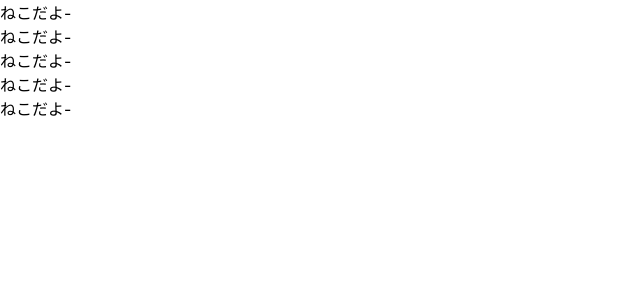
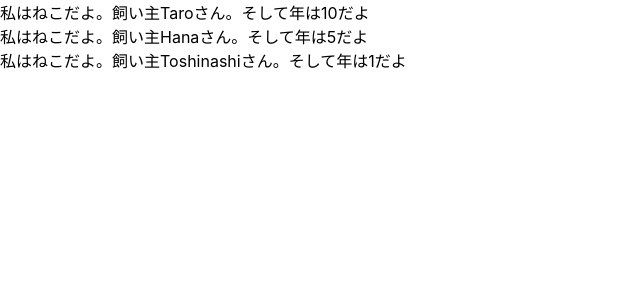
Before and after one commit to Teppei-Ishikawa/React_project_redux, a React (Create React App) app: page / in a window 1280 px wide. Shown: the top 300 px of the page, without its empty margins (0-640 px from the left). Built offline with nearby package versions, Linux system fonts and the light colour scheme.

Commit message:
propsを作成してみたよ

```diff
--- a/src/App.js
+++ b/src/App.js
@@ -1,20 +1,29 @@
 import React from 'react';
 
 const App = () => {
+  const profiles = [
+    {name: "Taro", age:10},
+    {name: "Hana", age:5},
+    {name: "Toshinashi"}
+  ]
+
   return (
     <div>
-      <Cat />
-      <Cat />
-      <Cat />
-      <Cat />
-      <Cat />
+      {
+        profiles.map((profile, index) => {
+          return <User name={profile.name} age={profile.age} key={index}/>
+        })
+      }
     </div>
   )
 }
 
-const Cat = () => {
-  return <div>ねこだよ-</div>
+const User = (props) => {
+  return <div>私はねこだよ。飼い主{props.name}さん。そして年は{props.age}だよ</div>
+}
 
+User.defaultProps = {
+  age:1
 }
 
 export default App;
```
